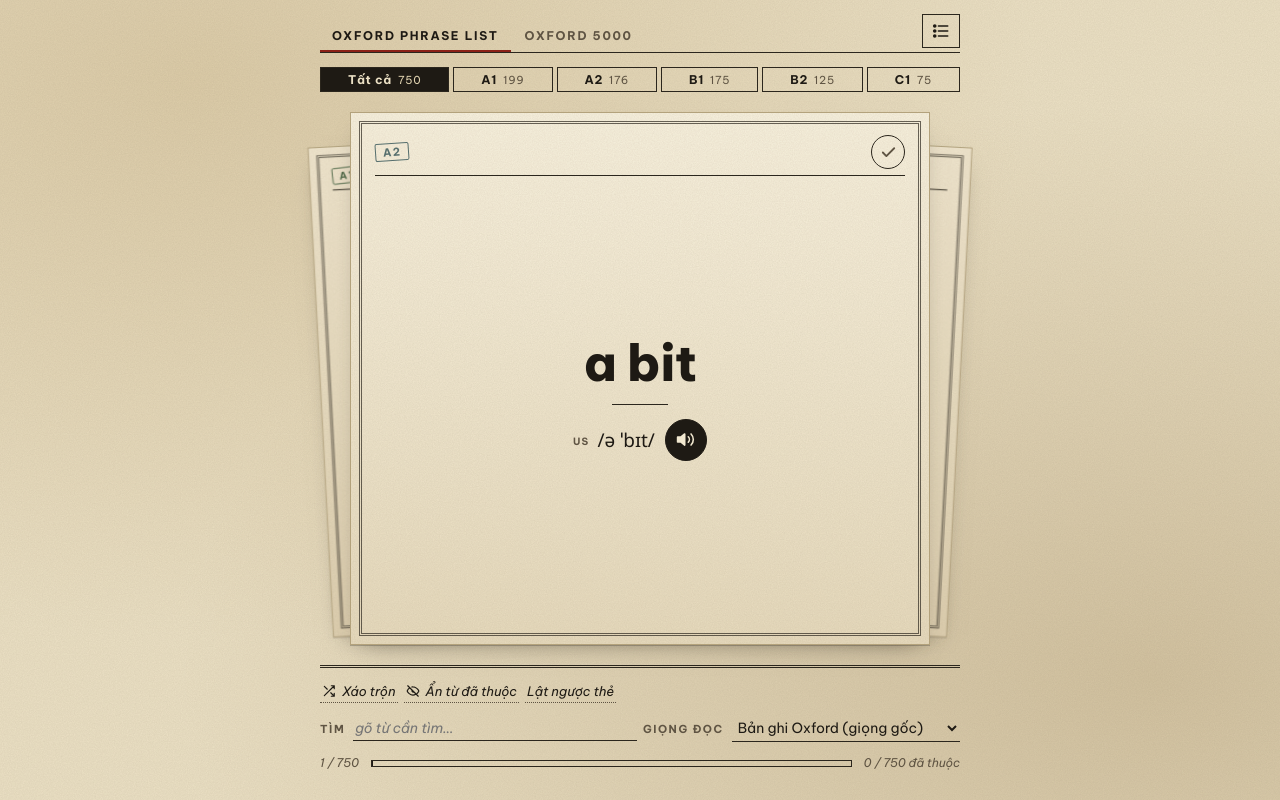
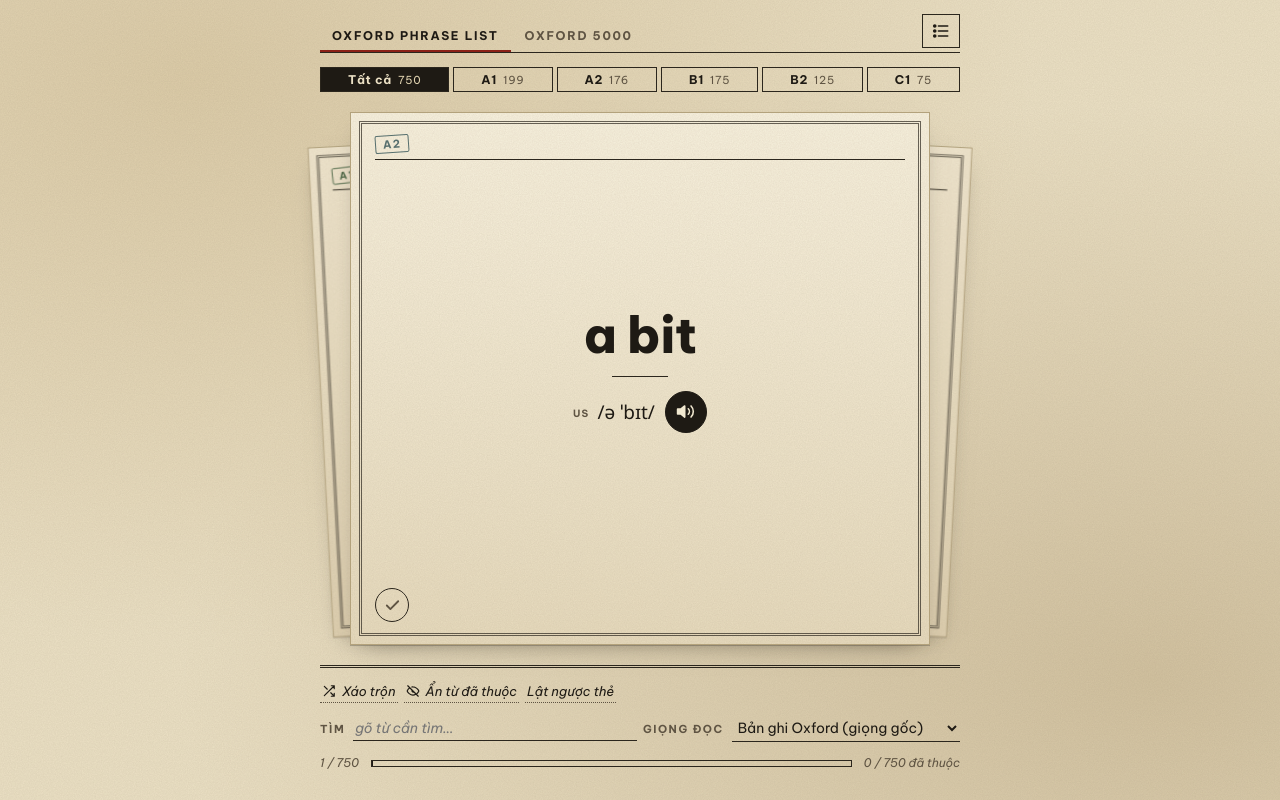
Before and after one commit to hieuchuworks/oxford-word-lists, a plain HTML site: page index.html in a window 1280 px wide. Drawn offline with Linux system fonts and the light colour scheme.

Commit message:
Move learned check to bottom-left of card
Co-Authored-By: Claude Opus 5.5 <noreply@anthropic.com>
Claude-Session: https://claude.ai/code/session_01Xyiwfni6dP9hPx8Xs6DPoS

```diff
--- a/index.html
+++ b/index.html
@@ -168,6 +168,8 @@ button:focus-visible{outline:2px solid var(--accent);outline-offset:2px}
 .row .k{grid-column:3;grid-row:1/span 2;align-self:center;color:var(--known);font-weight:700}
 .row.cur{background:var(--accent-soft);box-shadow:inset 3px 0 0 var(--accent)}
 .list-empty{color:var(--muted);font-style:italic;text-align:center;padding:24px}
+.face-foot{display:flex;justify-content:flex-start;padding-top:6px}
+.card.flipped .front,.card:not(.flipped) .back{pointer-events:none}
 #levels{flex-wrap:nowrap;gap:4px}
 #levels .chip{flex:1 1 auto;justify-content:center;padding:4px 6px;white-space:nowrap}
 @media (max-width:440px){#levels .chip{font-size:11px;padding:4px 3px;gap:3px}#levels .chip .n{font-size:10px}}
@@ -194,7 +196,7 @@ button:focus-visible{outline:2px solid var(--accent);outline-offset:2px}
       <div class="slot cur" id="slotCur">
       <div class="card" id="card" tabindex="0" role="button" aria-label="Thẻ học, bấm để lật">
         <div class="face front">
-          <div class="face-top"><span class="lv" id="fLv">A1</span><button class="check" id="fCheck" aria-label="Đánh dấu đã thuộc" aria-pressed="false"><svg viewBox="0 0 24 24" fill="none" stroke="currentColor" stroke-width="2.6" stroke-linecap="round" stroke-linejoin="round"><path d="M20 6 9 17l-5-5"/></svg></button></div>
+          <div class="face-top"><span class="lv" id="fLv">A1</span></div>
           <div class="front-body">
             <div class="phrase" id="fPhrase"></div>
             <div class="pos-tag" id="fPos"></div>
@@ -203,9 +205,10 @@ button:focus-visible{outline:2px solid var(--accent);outline-offset:2px}
               <button class="speak" id="speak" aria-label="Phát âm"><svg viewBox="0 0 24 24" fill="none" stroke="currentColor" stroke-width="2" stroke-linecap="round" stroke-linejoin="round"><path d="M11 5 6 9H2v6h4l5 4z" fill="currentColor"/><path d="M15.5 8.5a5 5 0 0 1 0 7M19 5a10 10 0 0 1 0 14"/></svg></button>
             </div>
           </div>
+          <div class="face-foot"><button class="check" id="fCheck" aria-label="Đánh dấu đã thuộc" aria-pressed="false"><svg viewBox="0 0 24 24" fill="none" stroke="currentColor" stroke-width="2.6" stroke-linecap="round" stroke-linejoin="round"><path d="M20 6 9 17l-5-5"/></svg></button></div>
         </div>
         <div class="face back">
-          <div class="face-top"><span class="lv" id="bLv">A1</span><button class="check" id="bCheck" aria-label="Đánh dấu đã thuộc" aria-pressed="false"><svg viewBox="0 0 24 24" fill="none" stroke="currentColor" stroke-width="2.6" stroke-linecap="round" stroke-linejoin="round"><path d="M20 6 9 17l-5-5"/></svg></button></div>
+          <div class="face-top"><span class="lv" id="bLv">A1</span></div>
           <div class="back-body">
             <div>
               <div class="label">Nghĩa</div>
@@ -218,6 +221,7 @@ button:focus-visible{outline:2px solid var(--accent);outline-offset:2px}
               <div class="ex-vi" id="bExVi"></div>
             </div>
           </div>
+          <div class="face-foot"><button class="check" id="bCheck" aria-label="Đánh dấu đã thuộc" aria-pressed="false"><svg viewBox="0 0 24 24" fill="none" stroke="currentColor" stroke-width="2.6" stroke-linecap="round" stroke-linejoin="round"><path d="M20 6 9 17l-5-5"/></svg></button></div>
         </div>
       </div>
       </div>
--- a/sw.js
+++ b/sw.js
@@ -1,4 +1,4 @@
-const V="hta-v3";
+const V="hta-v4";
 const CORE=["./","index.html","words.js","audio.js","manifest.webmanifest","apple-touch-icon.png","icon-192.png","icon-512.png"];
 self.addEventListener("install",e=>{e.waitUntil(caches.open(V).then(c=>c.addAll(CORE)).then(()=>self.skipWaiting()))});
 self.addEventListener("activate",e=>{e.waitUntil(caches.keys().then(ks=>Promise.all(ks.filter(k=>k!==V).map(k=>caches.delete(k)))).then(()=>self.clients.claim()))});
```
